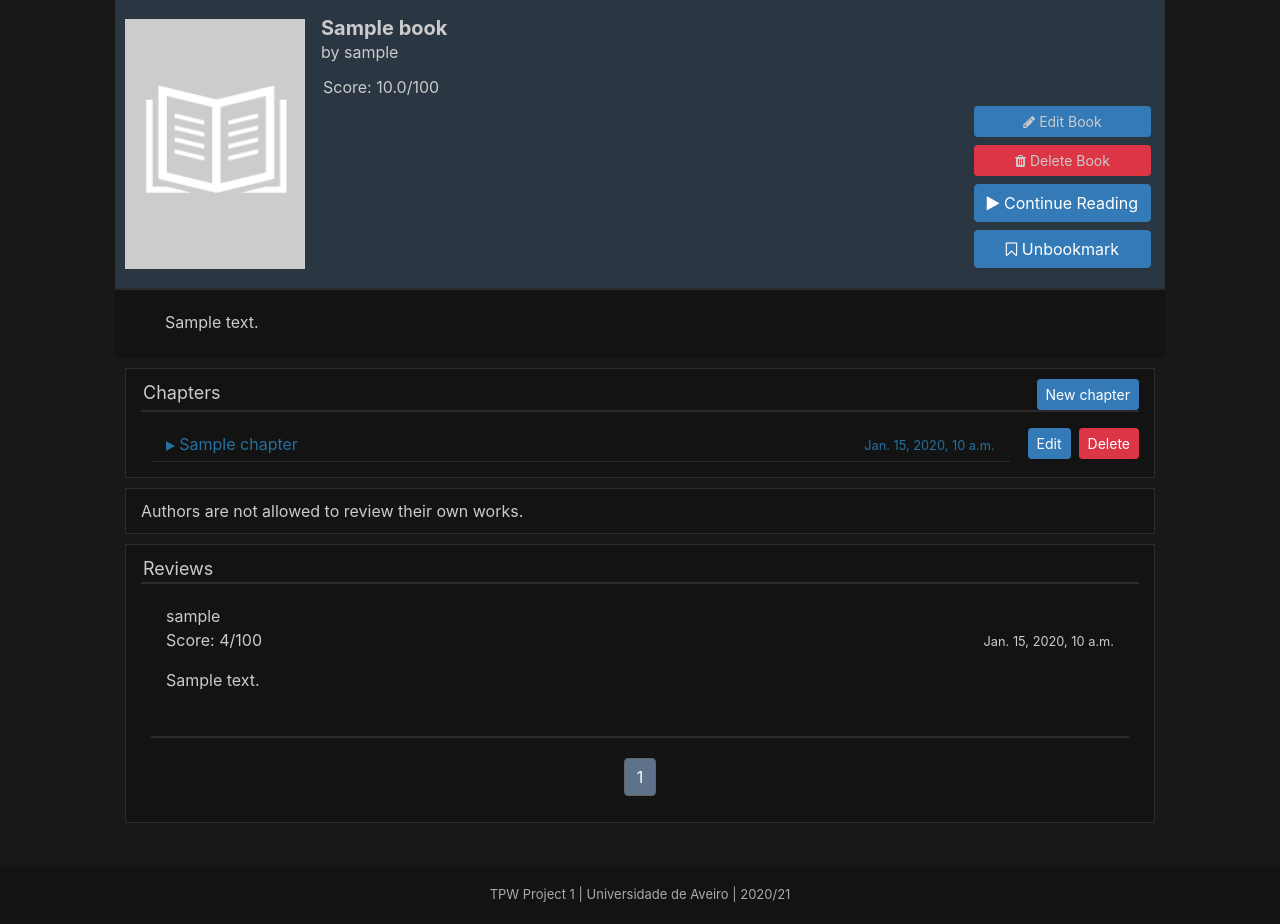
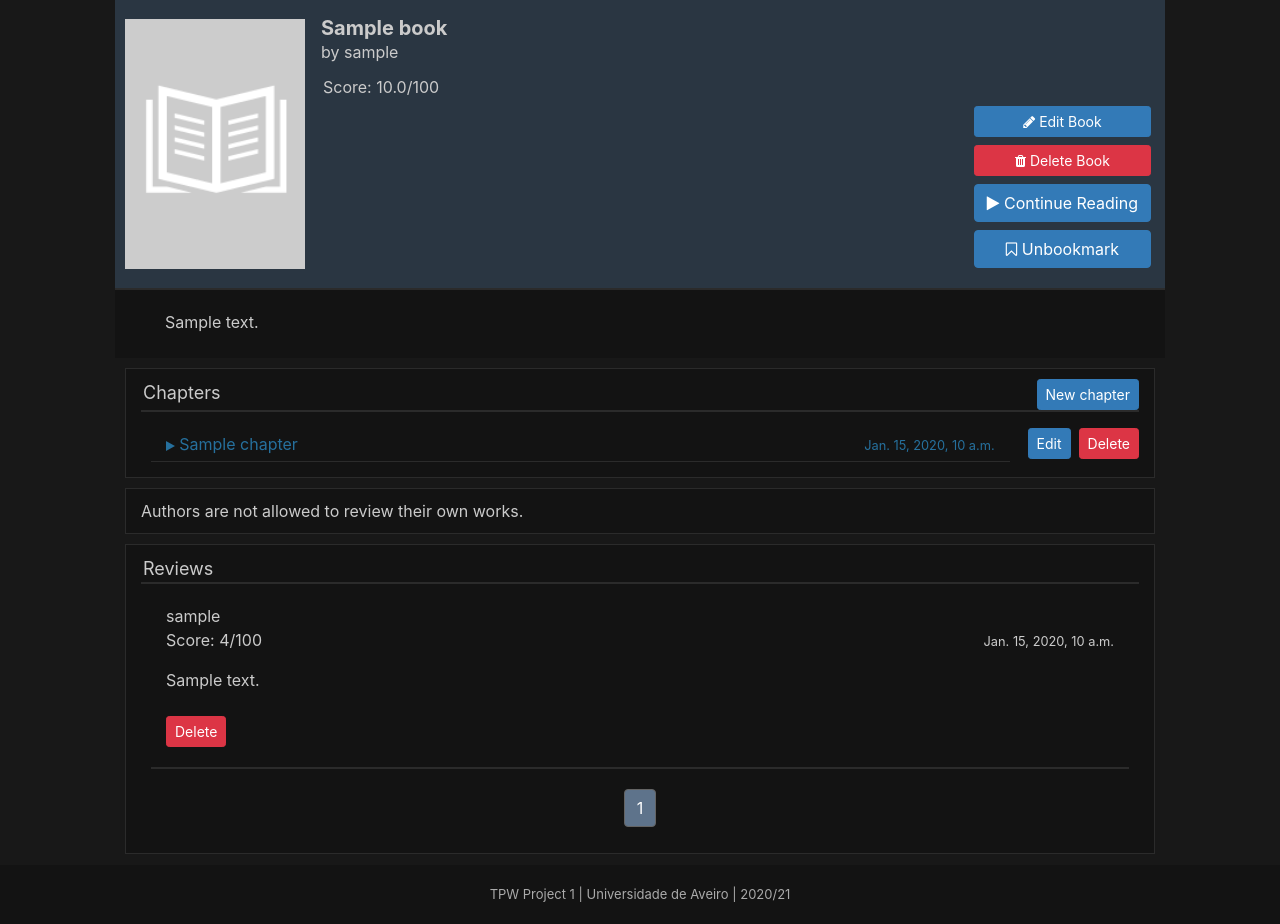
Before and after one commit to Dioben/TPW01, a Django app: page /book/1/1/ in a window 1280 px wide. Shown: the part 71-995 px from the top of the page. Run offline with Django 3.2, Linux system fonts and the light colour scheme; a user stored in the database is signed in; tables that the repository leaves empty hold one stand-in row (values such as "Sample post"); some libraries are stand-ins or nearby versions.

Commit message:
Implemented staff delete permissions

```diff
--- a/app/templates/book.html
+++ b/app/templates/book.html
@@ -21,8 +21,10 @@
                     <div class="d-flex flex-column">
                         <div class="flex-grow-1"></div>
                         {% if isauthor %}
-                            <a href="/bookeditor/{{ book.id }}/" class="btn btn-primary btn-sm m-1"><i class="fa fa-pencil"></i>&nbsp;Edit Book</a>
-                            <a href="/deletebook/{{ book.id }}/" class="btn btn-danger btn-sm m-1"><i class="fa fa-trash"></i>&nbsp;Delete Book</a>
+                            <a style="color: white;" href="/bookeditor/{{ book.id }}/" class="btn btn-primary btn-sm m-1"><i class="fa fa-pencil"></i>&nbsp;Edit Book</a>
+                        {% endif %}
+                        {% if isauthor or isstaff %}
+                            <a style="color: white;" href="/deletebook/{{ book.id }}/" class="btn btn-danger btn-sm m-1"><i class="fa fa-trash"></i>&nbsp;Delete Book</a>
                         {% endif %}
                     <form action="/chapter/{{ book.id }}/{% if not lastread %}1{% else %}{{ lastread }}{% endif %}/" method="get">
                         <button class="btn btn-primary m-1" type="submit"><i class="fa fa-play"></i>&nbsp;Continue Reading</button>
@@ -67,6 +69,8 @@
                         </div>
                         {% if isauthor %}
                             <a href="/chaptereditor/{{ book.id }}/{{ chapter.number }}/" class="btn btn-primary btn-sm ml-2 mt-3 mb-2">Edit</a>
+                        {% endif %}
+                        {% if isauthor or isstaff %}
                             <a href="/deletechapter/{{ chapter.id }}/" class="btn btn-danger btn-sm ml-2 mt-3 mb-2">Delete</a>
                         {% endif %}
                     </div>
@@ -76,7 +80,7 @@
     </div>
     <div class="col-xl-12 offset-xl-0">
         <div class="container-custom">
-            {% if  user.is_authenticated and not isauthor%}
+            {% if user.is_authenticated and not isauthor %}
                 <div class="container-custom-header">
                     <span>Leave a review</span>
                     <div class="separator"></div>
@@ -127,6 +131,14 @@
                         </div>
                         <div class="mt-3 description">{{ review.text }}
                         </div>
+                        {% if isstaff %}
+                            <div class="d-flex">
+                                <form action="/deletereview/{{ review.id }}/" method="post">
+                                    {% csrf_token %}
+                                    <button class="btn btn-danger btn-sm" type="submit">Delete</button>
+                                </form>
+                            </div>
+                        {% endif %}
                     </div>
                     <div class="separator"></div>
                 </div>
--- a/app/templates/chapter.html
+++ b/app/templates/chapter.html
@@ -22,6 +22,8 @@
                         <form class="d-flex" action="/chaptereditor/{{ book.id }}/{{ chapter.id }}/">
                             <button class="btn btn-primary btn-sm m-1 flex-grow-1" type="submit"><i class="fa fa-pencil"></i>&nbsp;Edit Chapter</button>
                         </form>
+                    {% endif %}
+                    {% if isauthor or isstaff %}
                         <form class="d-flex" action="/deletechapter/{{ chapter.id }}/">
                             <button class="btn btn-danger btn-sm m-1 flex-grow-1" type="submit"><i class="fa fa-trash"></i>&nbsp;Delete Chapter</button>
                         </form>
@@ -95,7 +97,7 @@
                             </div>
                             <div class="d-flex justify-content-end mb-2">
                                 <button class="btn btn-primary btn-sm" data-toggle="collapse" data-target="#comment{{ comment.id }}" aria-expanded="false" aria-controls="comment{{ comment.id }}">Reply</button>
-                                {% if comment.author == user %}
+                                {% if comment.author == user or isstaff %}
                                     <form action="/deletecomment/{{ comment.id }}/" method="post">
                                         {% csrf_token %}
                                         <button class="btn btn-danger btn-sm ml-1" type="submit">Delete</button>
@@ -130,7 +132,7 @@
                                             <div class="mt-1">
                                                 {{ childcomment.content }}
                                             </div>
-                                            {% if childcomment.author == user %}
+                                            {% if childcomment.author == user or isstaff %}
                                                 <div class="d-flex justify-content-end mb-2">
                                                     <form action="/deletecomment/{{ childcomment.id }}/" method="post">
                                                         {% csrf_token %}
--- a/app/views.py
+++ b/app/views.py
@@ -55,6 +55,7 @@ def bookpage(request, pk,page):
         if lastread.exists():
             data['lastread'] = lastread.get().chapter.number
         data['bookmarked'] = Book.objects.filter(pk=pk, bookmarks=request.user).exists()
+        data['isstaff'] = request.user.is_staff
     else:
         data['bookmarked'] = False
     return render(request, 'book.html', data)
@@ -135,7 +136,7 @@ def chapterpage(request, book, number, page):
     data = {'chapter': chapter, 'book': book, 'author': author,
             'comments': commentspage(chapter.id, page, COMMENTSPERPAGE),
             'isauthor': author == request.user, 'next': chapter.number + 1, 'previous': chapter.number - 1,
-            'form': form, 'page': page, 'maxpage': pages, 'secondtolast': pages - 1, "user": request.user}
+            'form': form, 'page': page, 'maxpage': pages, 'secondtolast': pages - 1, "isstaff": request.user.is_staff}
     return render(request, 'chapter.html', data)
 
 
```
